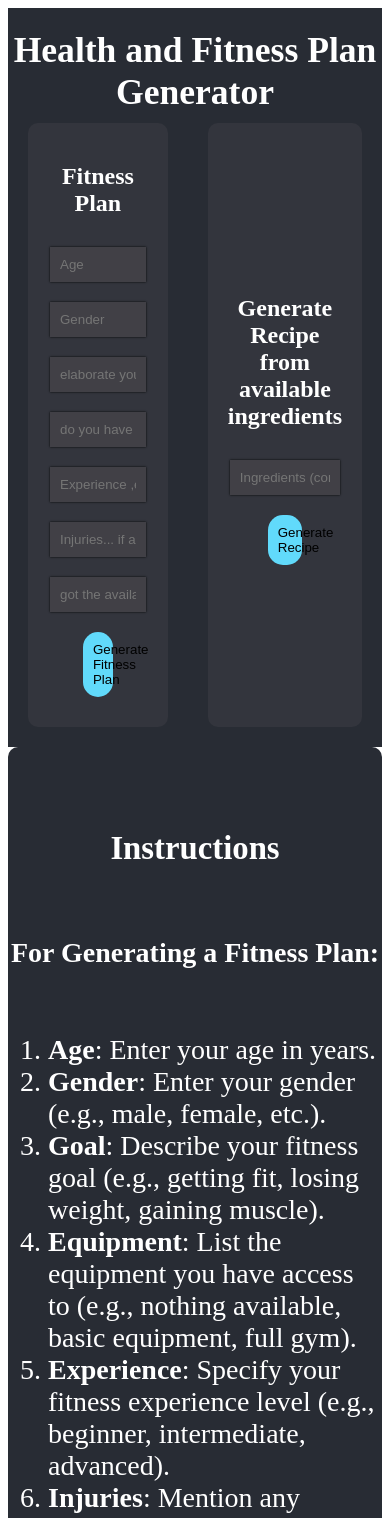
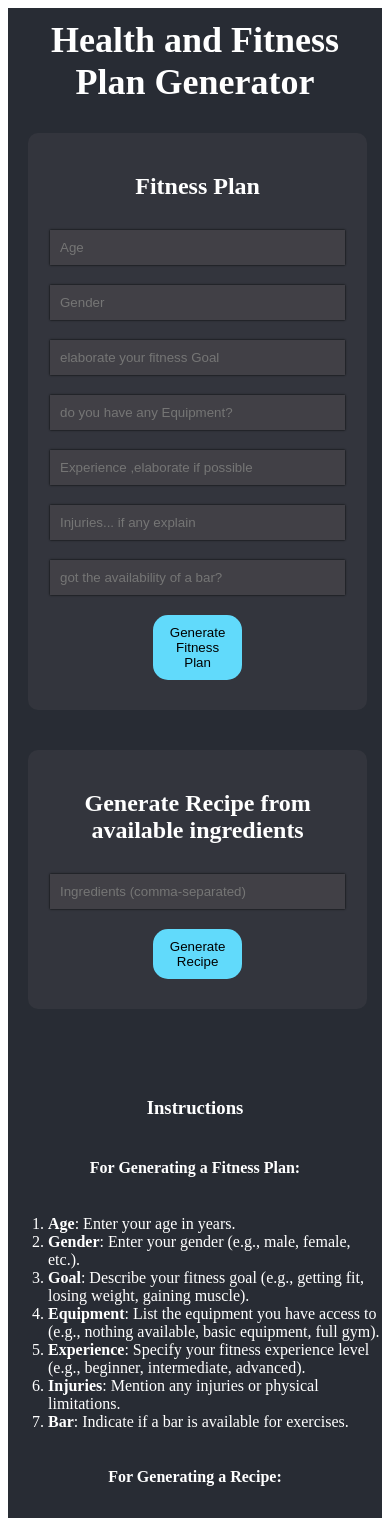
Before and after one commit to abhishekchukka/fitness-generator, a React (Create React App) app: page / in a window 390 px wide. Shown: the top 1518 px of the page. Built offline with nearby package versions, Linux system fonts and the light colour scheme.

Commit message:
movbile view

```diff
--- a/src/App.css
+++ b/src/App.css
@@ -17,3 +17,19 @@
 .App-link {
   color: #61dafb;
 }
+@media screen and (max-width: 820px) {
+  .container {
+    flex-direction: column;
+    width: 100%;
+  }
+  .form {
+    width: 80%;
+  }
+  .output {
+    font-size: 16px;
+  }
+  .App-header {
+    font-size: 18px;
+    padding: 30px;
+  }
+}
--- a/src/index.css
+++ b/src/index.css
@@ -61,7 +61,7 @@
   font-size: 28px;
   padding-top: 50px;
   background: #282c34;
-  border-radius: 10px;
+  /* border-radius: 10px; */
   color: rgb(255, 255, 255);
   width: 100%;
   text-align: left;
```
